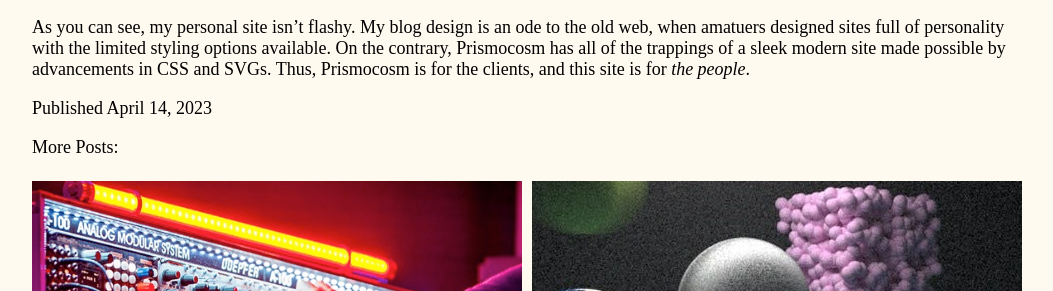
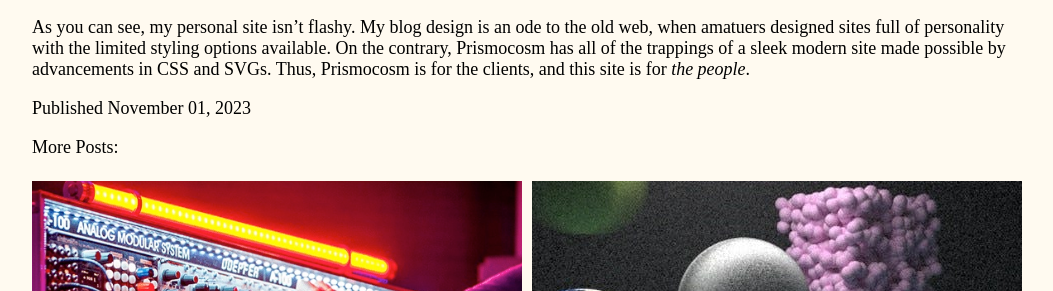
Before and after one commit to harry-herskowitz/my-blog, a Jekyll site: the page built from _posts/2023-11-01-prismocosm.markdown, in a window 1280 px wide. Shown: the part 387-678 px from the top of the page, without its empty margins (113-1166 px from the left). Built offline with Jekyll 4.4.1, drawn with Linux system fonts in a browser that asks for light colours.

Commit message:
fix date

```diff
--- a/_posts/2023-12-25-prismocosm.markdown
+++ b/_posts/2023-11-01-prismocosm.markdown
@@ -1,7 +1,7 @@
 ---
 layout: post
 title: 'Introducing Prismocosm'
-date: 2023-04-14
+date: 2023-11-01
 image: 'prismocosm.jpg'
 image-alt: 'Prismocosm Logo'
 ---
```
